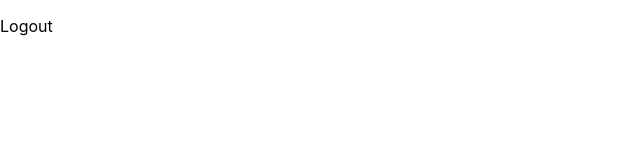
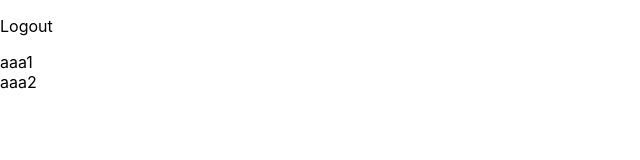
Before and after one commit to sierraleonez/simplr-dashboard, a Next.js app: page /dashboard in a window 1280 px wide. Shown: the top 160 px of the page, without its empty margins (0-640 px from the left). Built offline with nearby package versions, Linux system fonts and the light colour scheme; sample sign-in values are in the browser's storage.

Commit message:
replace react-dnd with react-beautiful-dnd

```diff
--- a/package.json
+++ b/package.json
@@ -12,8 +12,7 @@
     "axios": "^1.1.3",
     "next": "12.3.1",
     "react": "18.2.0",
-    "react-dnd": "^16.0.1",
-    "react-dnd-html5-backend": "^16.0.1",
+    "react-beautiful-dnd": "^13.1.1",
     "react-dom": "18.2.0",
     "react-hook-form": "^7.37.0",
     "react-icons": "^4.6.0"
@@ -21,6 +20,7 @@
   "devDependencies": {
     "@types/node": "18.8.2",
     "@types/react": "18.0.21",
+    "@types/react-beautiful-dnd": "^13.1.2",
     "@types/react-dom": "18.0.6",
     "eslint": "8.24.0",
     "eslint-config-next": "12.3.1",
--- a/pages/_app.tsx
+++ b/pages/_app.tsx
@@ -2,23 +2,18 @@ import "../styles/globals.css";
 import type { AppProps } from "next/app";
 import { ModalProvider } from "components/Modal/Global";
 import { StaticPageProps } from "Constants/Pages";
-import dynamic from 'next/dynamic'
-import { DndProvider } from "react-dnd";
-import { HTML5Backend } from "react-dnd-html5-backend";
+import dynamic from "next/dynamic";
 
 // Dynamically import Auth provider since localStorage object only available during client side render
-const AuthProvider = dynamic(
-  () => import('components/Auth/provider'),
-  { ssr: false }
-)
+const AuthProvider = dynamic(() => import("components/Auth/provider"), {
+  ssr: false,
+});
 
 function MyApp({ Component, pageProps }: AppProps) {
   return (
     <AuthProvider pageProps={pageProps}>
       <ModalProvider>
-        <DndProvider backend={HTML5Backend}>
-          <Component {...pageProps} />
-        </DndProvider>
+        <Component {...pageProps} />
       </ModalProvider>
     </AuthProvider>
   );
--- a/pages/dashboard/index.tsx
+++ b/pages/dashboard/index.tsx
@@ -1,9 +1,28 @@
 import { useAuth } from "components/Auth/provider";
 import Button from "components/Button";
+import { DragDropContext, Draggable, Droppable } from "react-beautiful-dnd";
 import { StaticPageProps } from "Constants/Pages";
+import { useState } from "react";
+
+const data = {
+  tasks: {
+    "task-1": { id: "task-1", content: "" },
+    "task-2": { id: "task-2", content: "" },
+    "task-3": { id: "task-3", content: "" },
+  },
+  columns: {
+    "column-1": {
+      id: "column-1",
+      title: "To-Do",
+      taskIds: ["task-1", "task-2", "task-3"],
+    },
+  },
+  columnOrder: ["column-1"],
+};
 
 function Dashboard() {
   const auth = useAuth();
+  const [items, setItems] = useState(data);
 
   function logout() {
     auth?.setAuthState("");
@@ -14,6 +33,45 @@ function Dashboard() {
       <Button onPress={logout} type="link">
         <p>Logout</p>
       </Button>
+      <DragDropContext
+        onDragEnd={(a) => {
+          console.log(a.type);
+        }}
+      >
+        <Droppable droppableId="test-1" type="drop">
+          {(provided, snapshot) => (
+            <div>
+              {items.columnOrder.map((column) => (
+                <div {...provided.droppableProps} ref={provided.innerRef}>
+                  <Draggable draggableId="test-1" index={0} key="aa-1">
+                    {(a) => (
+                      <div
+                        {...a.draggableProps}
+                        {...a.dragHandleProps}
+                        ref={a.innerRef}
+                      >
+                        aaa1
+                      </div>
+                    )}
+                  </Draggable>
+                  <Draggable draggableId="test-2" index={1} key="aa-2">
+                    {(a) => (
+                      <div
+                        {...a.draggableProps}
+                        {...a.dragHandleProps}
+                        ref={a.innerRef}
+                      >
+                        aaa2
+                      </div>
+                    )}
+                  </Draggable>
+                  {provided.placeholder}
+                </div>
+              ))}
+            </div>
+          )}
+        </Droppable>
+      </DragDropContext>
     </div>
   );
 }
```
Also changed, not shown: 2 other files (tests, documents, lock files or other folders).
